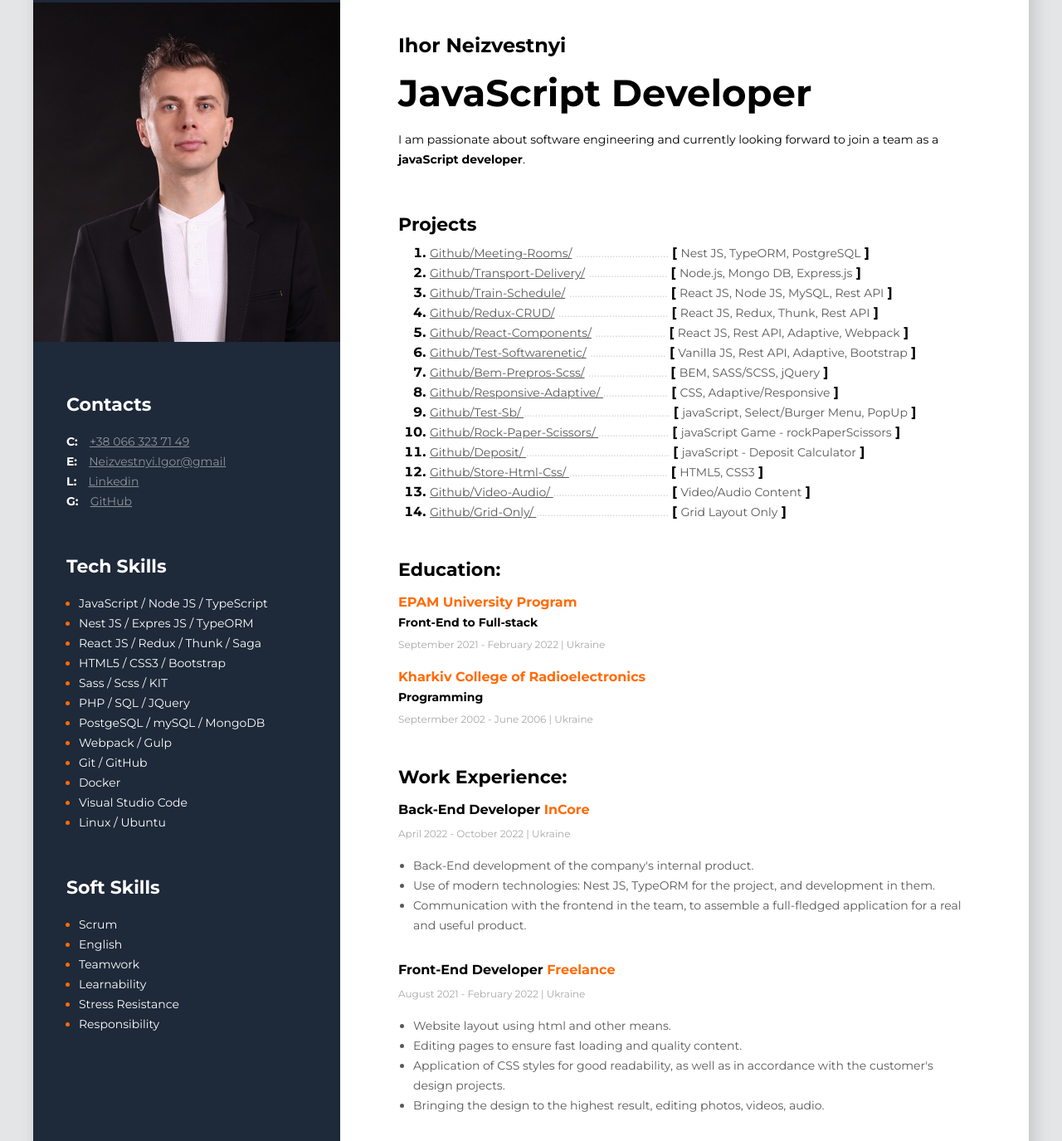
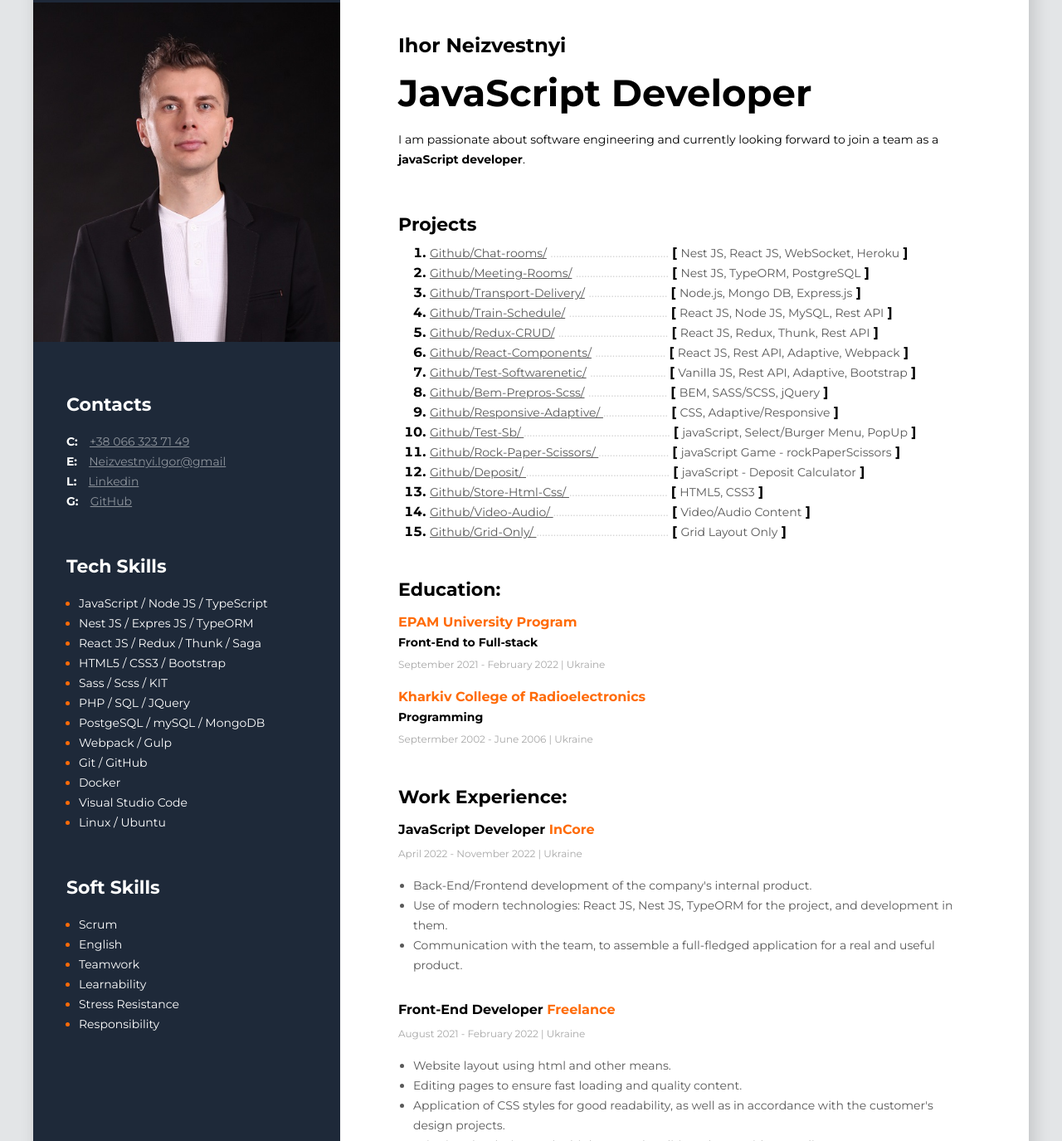
Before and after one commit to joshkrab/Resume, a plain HTML site: page index.html in a window 1280 px wide. Shown: the part 77-1452 px from the top of the page at 83% size. Drawn offline with Linux system fonts and the light colour scheme.

Commit message:
Algorithms06

```diff
--- a/index.html
+++ b/index.html
@@ -159,6 +159,21 @@
         <div class="projects-container">
           <h3 class="about-me-title">Projects</h3>
           <ol>
+            <li class="projects-item">
+              <a
+                target="_blank"
+                class="projects-link"
+                href="https://joshkrab.github.io/ws-client/"
+                >Github/Chat-rooms/</a
+              >
+              <span class="dots"> .......................................... </span>
+              <span>
+                <b>[</b>
+                <span class="tech-name">Nest JS, React JS, WebSocket, Heroku</span>
+                <b>]</b>
+              </span>
+            </li>
+
             <li class="projects-item">
               <a
                 target="_blank"
@@ -407,23 +422,23 @@
           <!-- Company 0 -->
           <div>
             <h4 class="profession-title">
-              Back-End Developer
+              JavaScript Developer
               <span class="prof-company">InCore</span>
             </h4>
             <span class="profession-time"
-              >April 2022 - October 2022
+              >April 2022 - November 2022
               <span class="profession-divider">|</span> Ukraine
             </span>
 
             <ul class="profession-duties">
               <li class="profession-duties-item">
-                Back-End development of the company's internal product.
+                Back-End/Frontend development of the company's internal product.
               </li>
               <li class="profession-duties-item">
-                Use of modern technologies: Nest JS, TypeORM for the project, and development in them.
+                Use of modern technologies: React JS, Nest JS, TypeORM for the project, and development in them.
               </li>
               <li class="profession-duties-item">
-                Communication with the frontend in the team, to assemble a full-fledged application for a real and useful product.
+                Communication with the team, to assemble a full-fledged application for a real and useful product.
               </li>
             </ul>
           </div>
```
